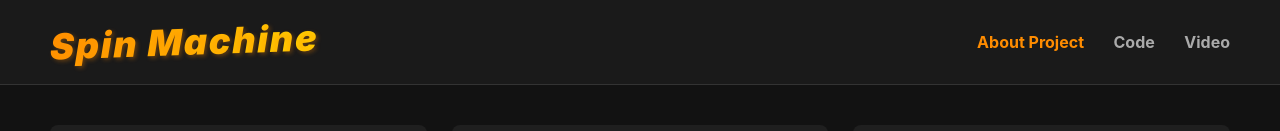
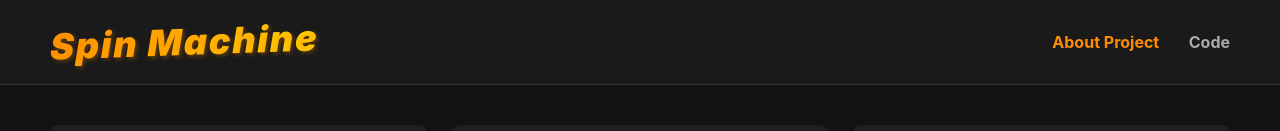
Before and after one commit to yut-netizen/Spingame-Project, a plain HTML site: page index.html in a window 1280 px wide. Shown: the top 131 px of the page. Drawn offline with Linux system fonts and the light colour scheme; no server answers.

Commit message:
Update index.html

```diff
--- a/index.html
+++ b/index.html
@@ -13,7 +13,6 @@
         <nav>
             <a href="index.html" id="nav-about">about project</a>
             <a href="code.html" id="nav-code">code</a>
-            <a href="video.html" id="nav-video">video</a>
         </nav>
     </header>
 
@@ -158,4 +157,5 @@
     </script>
 
 </body>
+
 </html>
```
